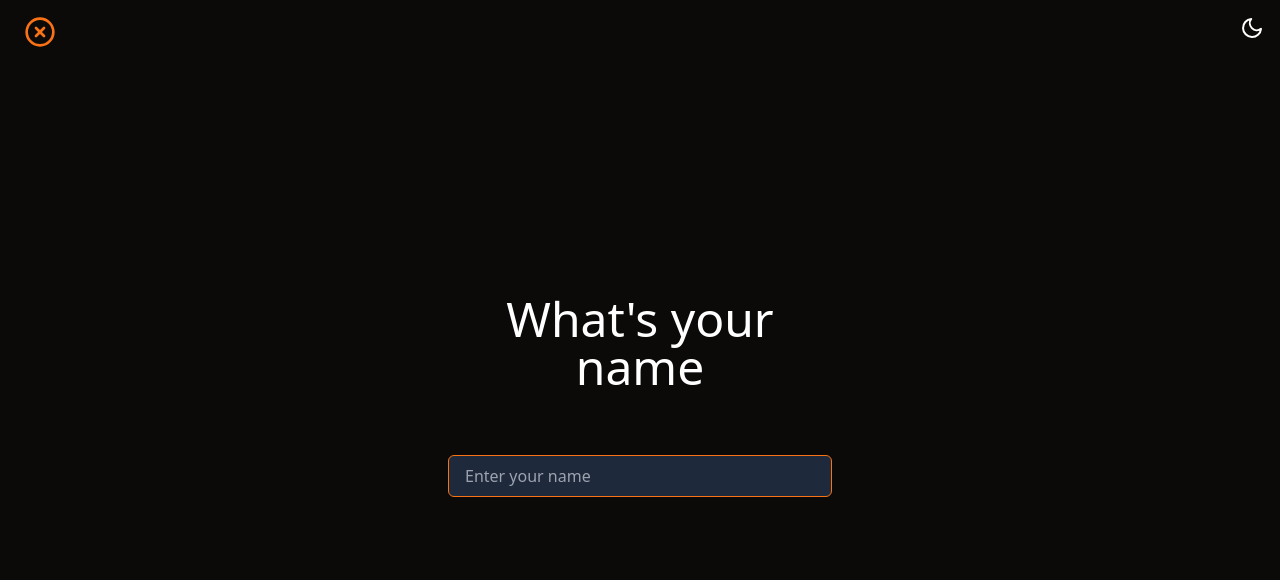
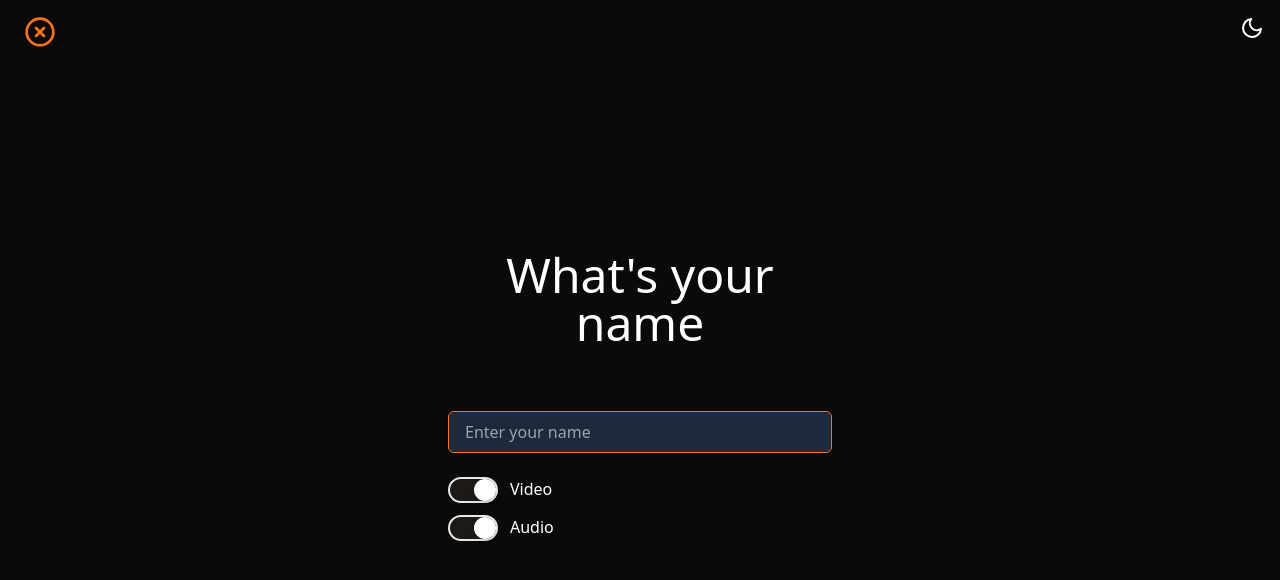
Before and after one commit to nttn9x/thor-meeting-client, a React (Vite) app: page /name/1 in a window 1280 px wide. Shown: the top 580 px of the page. Built offline with nearby package versions, Linux system fonts and the light colour scheme.

Commit message:
feat: improve welcome page

```diff
--- a/src/i18n/en.i18n.ts
+++ b/src/i18n/en.i18n.ts
@@ -6,6 +6,8 @@ const en = {
     new_meeting: "New Meeting",
     let_s_talk: "Let's talk",
     back: "Back",
+    audio: "Audio",
+    video: "Video",
   },
 };
 
--- a/src/pages/room/room.context.tsx
+++ b/src/pages/room/room.context.tsx
@@ -35,6 +35,10 @@ interface IRoomContext {
   refVideos?: React.RefObject<HTMLDivElement>;
 }
 
+const isTrueSet = (value: string) => {
+  return /^true$/i.test(value);
+};
+
 const initialState = {
   state: {
     device: {
@@ -50,13 +54,21 @@ const Room = ({ children }: IProps) => {
   const { roomId } = useParams();
   const user = useAppSelector((state) => state.user);
   const refVideos = useRef<HTMLDivElement>(null);
-  const [state, setState] = useState<IState>({ ...initialState.state });
+  const [state, setState] = useState<IState>({
+    device: {
+      video: Boolean(user.video),
+      audio: Boolean(user.audio),
+    },
+  });
 
   useEffect(() => {
-    getLocalStream().then((localStream: MediaStream) => {
+    getLocalStream({
+      audio: true,
+      video: Boolean(user.video),
+    }).then((localStream: MediaStream) => {
       setState((prev) => ({ ...prev, localStream }));
     });
-  }, [setState]);
+  }, [setState, user]);
 
   useEffect(() => {
     const localStream = state.localStream;
@@ -67,7 +79,7 @@ const Room = ({ children }: IProps) => {
     const peers: any = {};
 
     const socket = io(import.meta.env.VITE_SOCKET_API, {
-      query: { name: user.name, video: "asd asd as da" },
+      query: { ...user },
     });
 
     setState((prev) => ({
@@ -84,6 +96,7 @@ const Room = ({ children }: IProps) => {
     function callOtherUsers(otherUsers: string[]) {
       otherUsers.forEach(({ id: userIdToCall, data }: any) => {
         const peer = createPeer(userIdToCall, data);
+
         peers[userIdToCall] = { peer, data };
         localStream!.getTracks().forEach((track: any) => {
           peer.addTrack(track, localStream!);
@@ -107,8 +120,7 @@ const Room = ({ children }: IProps) => {
         video.autoplay = true;
         video.playsInline = true;
         video.className = "remote-video h-full w-full object-cover";
-
-        if (!Boolean(data.video)) {
+        if (!isTrueSet(data.video)) {
           video.classList.add("hidden");
         }
 
@@ -116,7 +128,7 @@ const Room = ({ children }: IProps) => {
         avatarContainer.id = `${userIdToCall}-avatar`;
         avatarContainer.className =
           "border-x border-y border-slate-700 border-solid w-full h-full rounded-lg dark:bg-stone-900 bg-stone-200 flex justify-center items-center";
-        if (Boolean(data.video)) {
+        if (isTrueSet(data.video)) {
           avatarContainer.classList.add("hidden");
         }
         const avatarBody = document.createElement("div");
--- a/src/pages/welcome/welcome.container.tsx
+++ b/src/pages/welcome/welcome.container.tsx
@@ -11,6 +11,7 @@ import Input from "@thor/system-ui/input";
 import clsx from "clsx";
 import Link from "@thor/system-ui/link";
 import { AppRouters } from "@thor/constants";
+import Switch from "@thor/system-ui/switch";
 
 const DashBoard = () => {
   const dispatch = useAppDispatch();
@@ -18,21 +19,34 @@ const DashBoard = () => {
   const navigate = useNavigate();
   const user = useAppSelector((state) => state.user);
   const { t } = useTranslation();
-  const [name, setName] = useState<string>("");
+  const [state, setState] = useState<any>({
+    name: "",
+    video: true,
+    audio: true,
+  });
 
   const onNameChange = (e: React.ChangeEvent<HTMLInputElement>) => {
-    setName(e.target.value);
+    setState((prev: any) => ({ ...prev, name: e.target.value }));
   };
 
   const join = () => {
-    if (!name) {
+    if (!state.name) {
       return;
     }
-    dispatch(setUser({ user: { name } }));
+
+    console.log(" { ...state }", { ...state });
+    dispatch(setUser({ user: { ...state } }));
   };
 
   const goBack = () => {
     navigate(AppRouters.Lobby);
+  };
+
+  const onSettingsChange = (name: string, value: Boolean) => {
+    setState((prev: any) => {
+      console.log("a", { ...prev, [name]: value });
+      return { ...prev, [name]: value };
+    });
   };
 
   if (!_isEmpty(user)) {
@@ -54,15 +68,39 @@ const DashBoard = () => {
         </Link>
         <Input
           autoFocus
-          value={name}
+          value={state.name}
           placeholder={t("enter_your_name")}
           onChange={onNameChange}
           onEnter={join}
         />
+        <div className="flex flex-col gap-3">
+          <div className="flex gap-3">
+            <Switch
+              id="video"
+              name="video"
+              onChange={onSettingsChange}
+              value={state.video}
+            />
+            <label className="cursor-pointer" htmlFor="video">
+              {t("video")}
+            </label>
+          </div>
+          <div className="flex gap-3">
+            <Switch
+              id="audio"
+              name="audio"
+              onChange={onSettingsChange}
+              value={state.audio}
+            />
+            <label className="cursor-pointer" htmlFor="audio">
+              {t("audio")}
+            </label>
+          </div>
+        </div>
         <Button
           variant="primary"
           className={clsx("w-full", {
-            invisible: !name,
+            invisible: !state.name,
             visible: name,
           })}
           onClick={join}
--- a/src/store/slices/user/user.contants.ts
+++ b/src/store/slices/user/user.contants.ts
@@ -1,5 +1,7 @@
 export interface IUserState {
   name?: string;
+  video?: boolean;
+  audio?: boolean;
 }
 
 export interface SetUserPayLoad {
--- /dev/null
+++ b/src/system-ui/switch/index.tsx
@@ -0,0 +1,36 @@
+import { useState } from "react";
+import { Switch as SwitchLib } from "@headlessui/react";
+
+interface IProps {
+  id?: string;
+  name: string;
+  value?: boolean | undefined;
+  onChange: Function;
+}
+
+export default function Switch({ onChange, value, ...rest }: IProps) {
+  const [enabled, setEnabled] = useState<boolean | undefined>(value);
+
+  const _onChange = () => {
+    setEnabled(!enabled);
+
+    onChange?.(rest.name, !enabled);
+  };
+
+  return (
+    <SwitchLib
+      checked={enabled}
+      onChange={_onChange}
+      className={`${enabled ? "bg-stone-900" : "bg-stone-500"}
+    relative inline-flex h-[26px] w-[50px] shrink-0 cursor-pointer rounded-full border-2 border-transparent transition-colors duration-200 ease-in-out focus:outline-none focus-visible:ring-2  focus-visible:ring-white focus-visible:ring-opacity-75`}
+      {...rest}
+    >
+      <span className="sr-only">Use setting</span>
+      <span
+        aria-hidden="true"
+        className={`${enabled ? "translate-x-6" : "translate-x-0"}
+            pointer-events-none inline-block h-[22px] w-[22px] transform rounded-full bg-white shadow-lg ring-0 transition duration-200 ease-in-out`}
+      />
+    </SwitchLib>
+  );
+}
```
